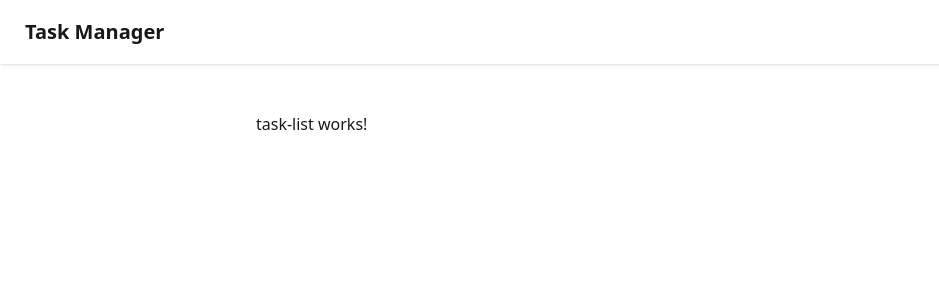
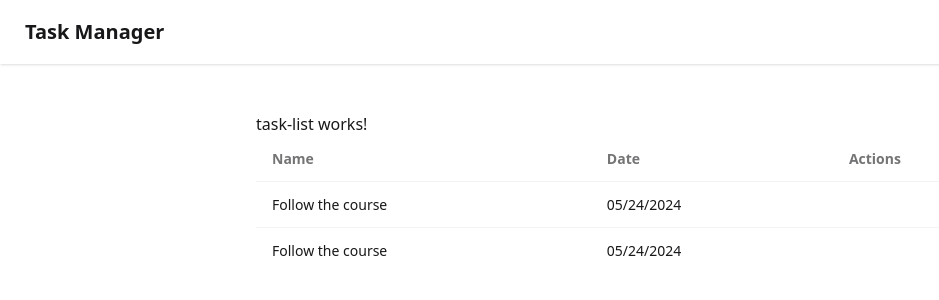
Before and after one commit to lisasce/angular-introduction-course, an Angular app: page / in a window 1280 px wide. Shown: the top 300 px of the page, without its empty margins (0-939 px from the left). Built offline with nearby package versions, Linux system fonts and the light colour scheme.

Commit message:
Chapter Task Listing: display fix list using for

```diff
--- a/src/app/task-list/task-list.html
+++ b/src/app/task-list/task-list.html
@@ -1 +1,18 @@
-<p>task-list works!</p>
+<p>task-list works!</p><table class="table">
+  <thead>
+  <tr>
+    <th scope="col">Name</th>
+    <th scope="col">Date</th>
+    <th scope="col">Actions</th>
+  </tr>
+  </thead>
+  <tbody>
+    @for (task of tasks(); track task.id) {
+      <tr>
+        <td>Follow the course</td>
+        <td>05/24/2024</td>
+        <td></td>
+      </tr>
+    }
+  </tbody>
+</table>
```
